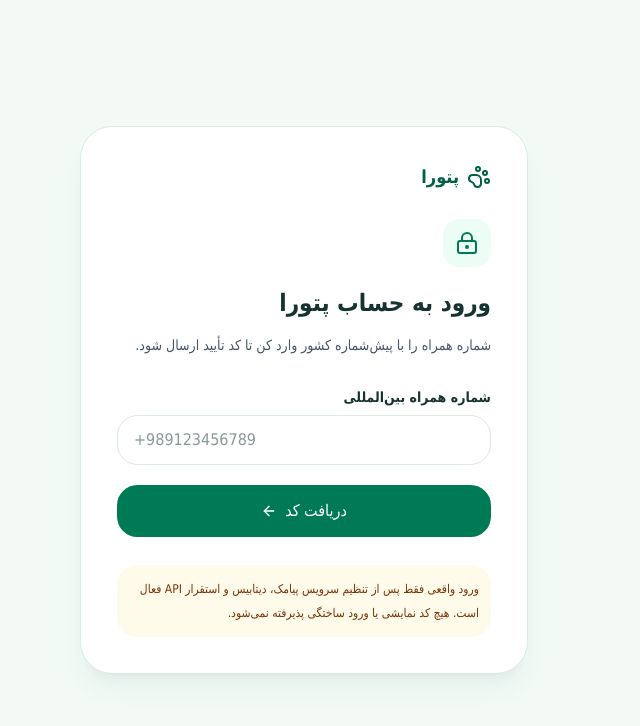
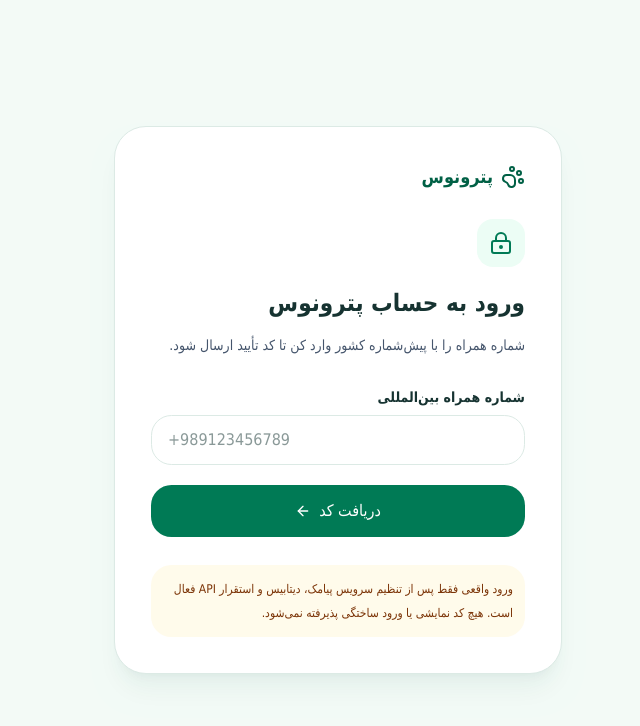
Before and after one commit to mrst10578/Vet-Site, a Next.js app: page /login in a window 1280 px wide. Shown: the top 726 px of the page, without its empty margins (424-1064 px from the left). Built offline with nearby package versions, Linux system fonts and the light colour scheme; no server answers.

Commit message:
brand: rename Petora to Petronus across product and docs

```diff
--- a/src/app/login/page.tsx
+++ b/src/app/login/page.tsx
@@ -44,9 +44,9 @@ export default function LoginPage() {
   return (
     <main id="main-content" className="flex min-h-dvh items-center justify-center bg-[#f3faf6] px-5 py-12">
       <div className="w-full max-w-md rounded-[2rem] border border-emerald-100 bg-white p-7 shadow-xl shadow-emerald-900/5 sm:p-9">
-        <Link href="/" className="mb-7 inline-flex items-center gap-2 text-lg font-black text-emerald-800"><PawPrint className="size-6" /> پتورا</Link>
+        <Link href="/" className="mb-7 inline-flex items-center gap-2 text-lg font-black text-emerald-800"><PawPrint className="size-6" /> پترونوس</Link>
         <div className="mb-5 flex size-12 items-center justify-center rounded-2xl bg-emerald-50 text-emerald-700">{stage === "request" ? <LockKeyhole /> : <KeyRound />}</div>
-        <h1 className="text-2xl font-black">{stage === "request" ? "ورود به حساب پتورا" : "تأیید شماره همراه"}</h1>
+        <h1 className="text-2xl font-black">{stage === "request" ? "ورود به حساب پترونوس" : "تأیید شماره همراه"}</h1>
         <p className="mt-3 text-sm leading-7 text-slate-600">{stage === "request" ? "شماره همراه را با پیش‌شماره کشور وارد کن تا کد تأیید ارسال شود." : "کد شش‌رقمی پیامک‌شده را وارد کن. اعتبار کد پنج دقیقه است."}</p>
         <form onSubmit={submit} className="mt-7 space-y-5">
           <div><label htmlFor="phone" className="mb-2 block text-sm font-bold">شماره همراه بین‌المللی</label><input id="phone" dir="ltr" inputMode="tel" autoComplete="tel" value={phone} disabled={stage === "verify"} onChange={(e) => setPhone(e.target.value)} required pattern="\+[1-9][0-9]{7,14}" placeholder="+989123456789" className="w-full rounded-xl border bg-white px-4 py-3 text-left text-sm disabled:bg-slate-100" /></div>
```
